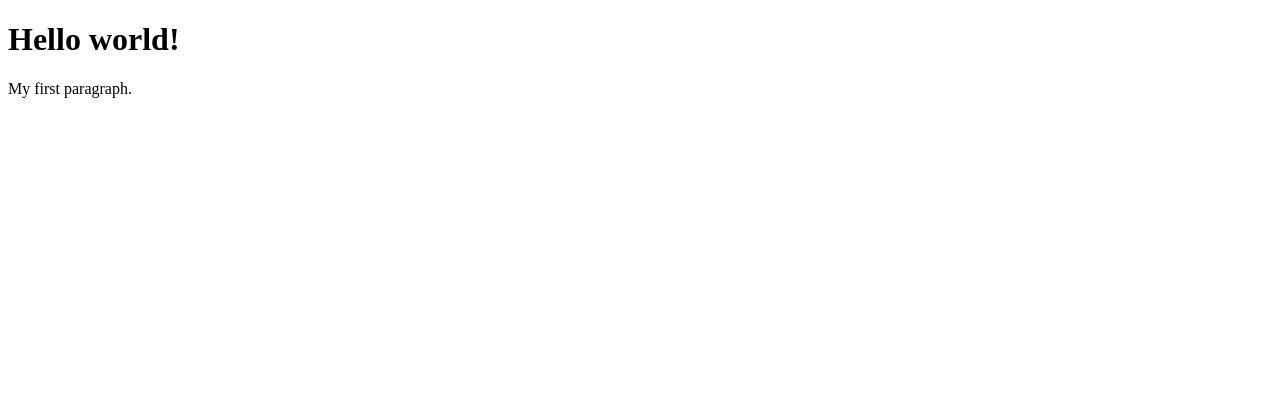
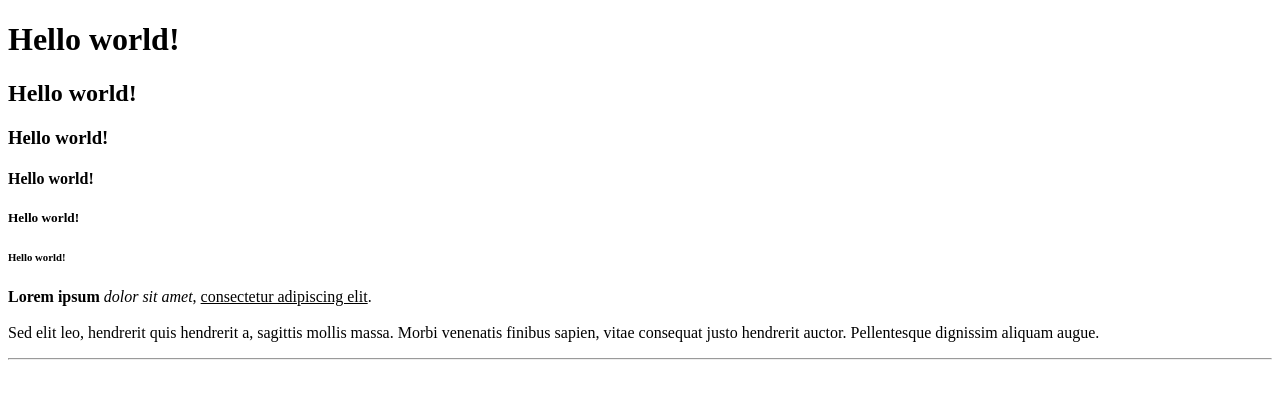
Before and after one commit to AnastasiiaaaaM/Let-s-Code, a plain HTML site: page 1.Intro/index.html in a window 1280 px wide. Drawn offline with Linux system fonts and the light colour scheme.

Commit message:
fix html

```diff
--- a/1.Intro/index.html
+++ b/1.Intro/index.html
@@ -5,8 +5,20 @@
 </head>
 <body>
     <h1>Hello world!</h1>
+    <h2>Hello world!</h2>
+    <h3>Hello world!</h3>
+    <h4>Hello world!</h4>
+    <h5>Hello world!</h5>
+    <h6>Hello world!</h6>
 
-    <p>My first paragraph.</p>
-
+    <p>
+        <b>Lorem ipsum</b> <i>dolor sit amet</i>, <u>consectetur adipiscing elit</u>.
+        <br>
+        <br>
+        Sed elit leo, hendrerit quis hendrerit a, sagittis mollis
+        massa. Morbi venenatis finibus sapien, vitae consequat justo
+        hendrerit auctor. Pellentesque dignissim aliquam augue.
+    </p>
+    <hr>
 </body>
 </html>
```
